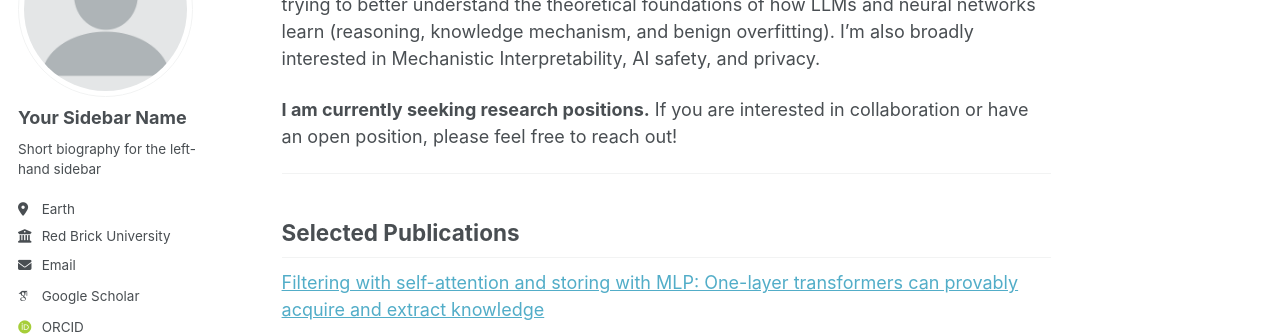
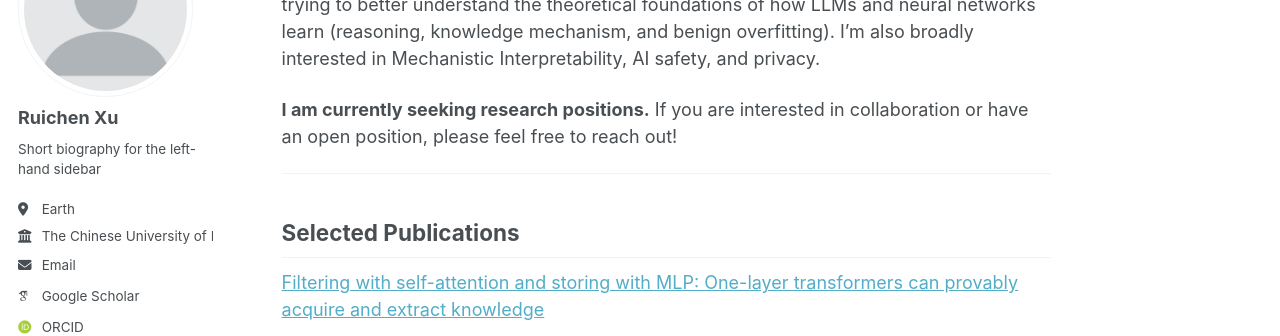
Before and after one commit to ruichenxu66/ruichenxu66.github.io, a Jekyll site: the page built from _pages/about.md, in a window 1280 px wide. Shown: the part 179-515 px from the top of the page. Built offline with Jekyll 4.4.1, drawn with Linux system fonts in a browser that asks for light colours; some web fonts are replaced; a script bundle is joined from its source files by our own code; library files that are not in the unit come from our copies.

Commit message:
Update _config.yml

```diff
--- a/_config.yml
+++ b/_config.yml
@@ -24,13 +24,13 @@ repository               : "academicpages/academicpages.github.io"
 author:
   # Biographic information
   avatar           : "profile.png"
-  name             : "Your Sidebar Name"
+  name             : "Ruichen Xu"
   pronouns         : # example: "she/her"
   bio              : "Short biography for the left-hand sidebar"
   location         : "Earth"
-  employer         : "Red Brick University"
+  employer         : "The Chinese University of Hong Kong"
   uri              : # URL
-  email            : "none@example.org"
+  email            : "ruichenxu@link.cuhk.edu.hk"
 
   # Academic websites
   academia         : # URL
```
